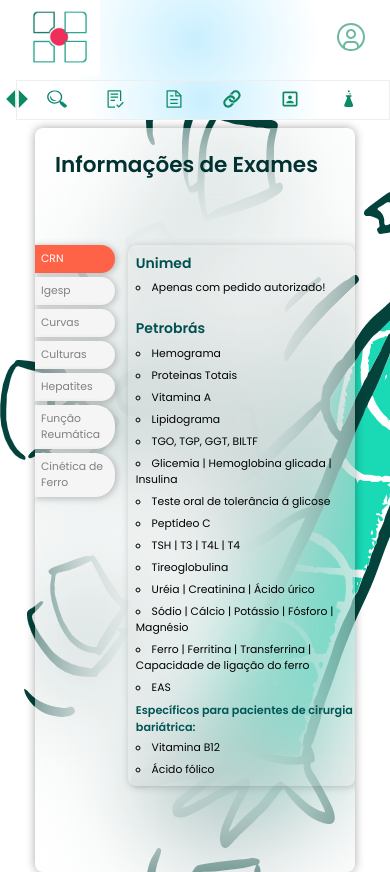
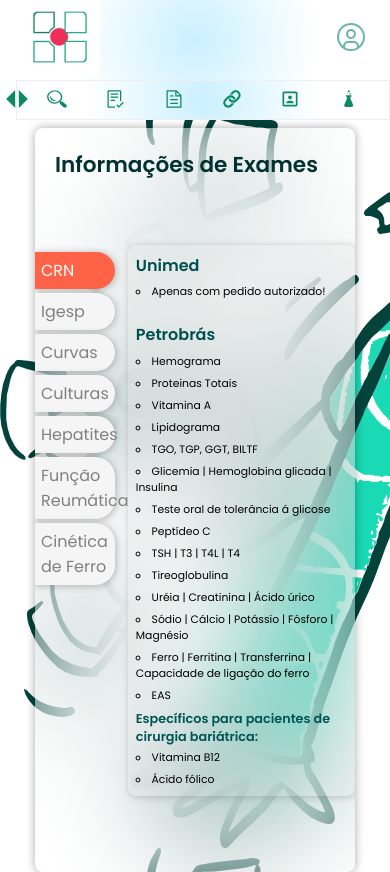
Before and after one commit to cadugomes06/Exam-Preparer, a React (Vite) app: page /exames in a window 390 px wide. Built offline with nearby package versions, Linux system fonts and the light colour scheme; no server answers; sample sign-in values are in the browser's storage; what @react-pdf/renderer would draw is missing.

Commit message:
corrindo bug ao exibir seletor de exames na rota exames

```diff
--- a/src/routes/InfoExams.module.css
+++ b/src/routes/InfoExams.module.css
@@ -52,7 +52,7 @@
     margin-bottom: 4px;
     box-shadow: 1px 1px 6px 1px rgba(112, 112, 112, 0.4);
     cursor: pointer;
-    font-size: 0.rem;
+    font-size: 1rem;
     color: gray;
 }
 
@@ -143,9 +143,6 @@
     .examSelector, .examSelector li,  .examSelector .btnAtivo {
         width: 80px;
     }
-    .examSelector {
-        justify-content: start;
-    }
     .sectionInfo {
         margin-left: 0.8rem;
         padding: 8px 2px 2px 8px;
@@ -155,11 +152,11 @@
         margin-bottom: 6px;
     }
     .sectionInfo h4 {
-        font-size: .875rem;
+        font-size: 1rem;
         margin-bottom: 0.4rem;
     }
     .sectionInfo h5 {
-        font-size: .7rem;
+        font-size: .8rem;
     }
 
 }
```
